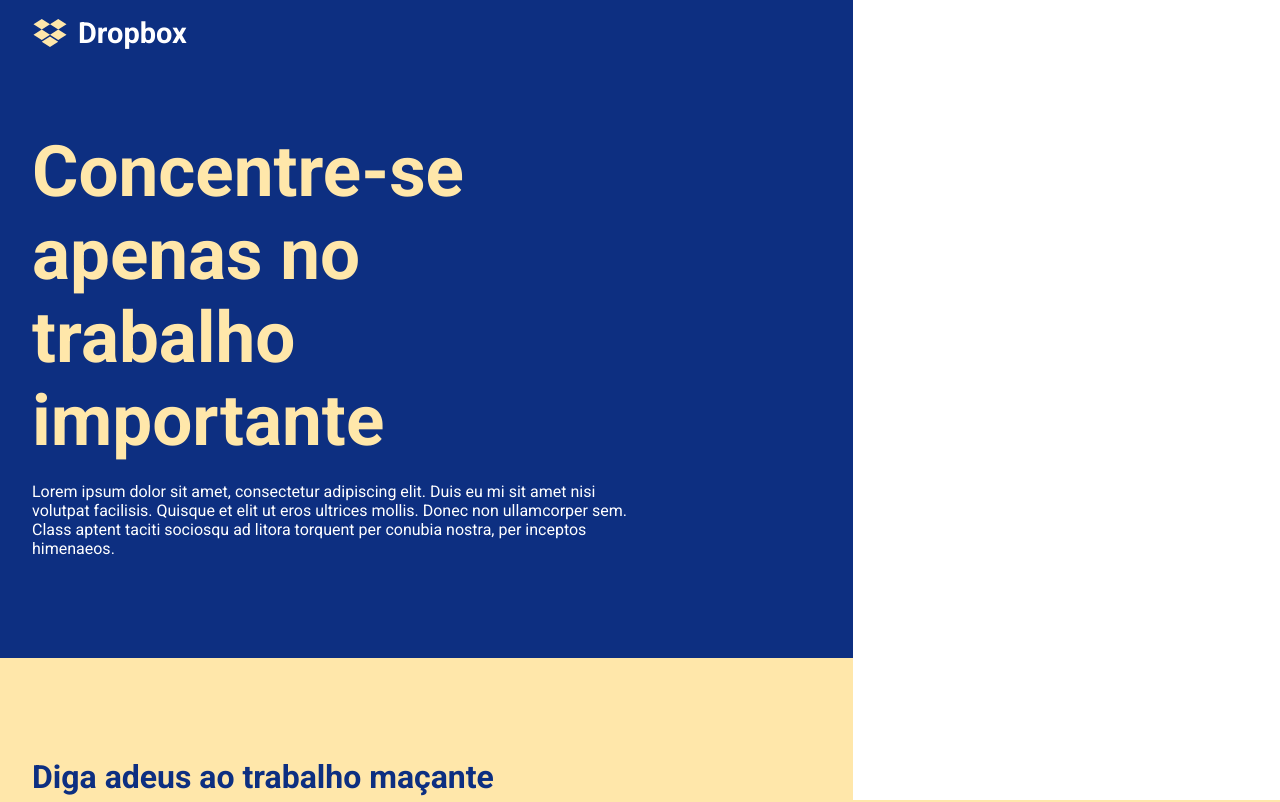
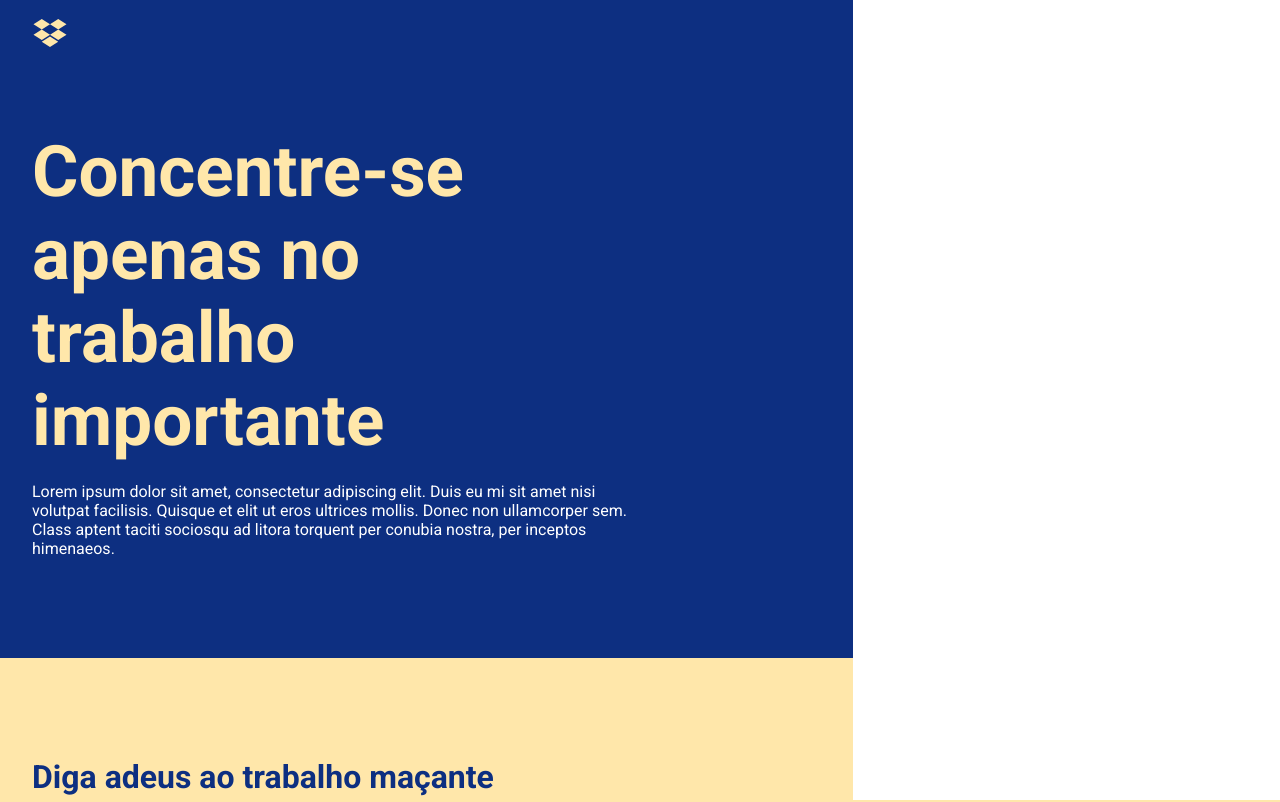
Before and after one commit to guilhermeschmitt/dropbox-clone-ui, a React (Create React App) app: page / in a window 1280 px wide. Shown: the top 802 px of the page. Built offline with nearby package versions, Linux system fonts and the light colour scheme.

Commit message:
DC-01: Add style menu 750px

```diff
--- a/src/App.jsx
+++ b/src/App.jsx
@@ -8,6 +8,10 @@ import GlobalStyles from './styles/GlobalStyles';
 export default function App() {
 
   const [isActive, setIsActive] = useState(false);
+
+  //TODO: 750px
+  //TODO: 1000px
+  //TODO: Resto
 
   return (
     <>
--- a/src/components/Section/index.jsx
+++ b/src/components/Section/index.jsx
@@ -4,7 +4,11 @@ import {
   Content,
   HeaderWrapper,
   Header,
-  DropboxLogo
+  LogoContainer,
+  NavContainer,
+  NavActions,
+  DropboxLogo,
+  HeaderNav
 } from './styles';
 
 const Section = ({ title, color, description }) => {
@@ -12,15 +16,21 @@ const Section = ({ title, color, description }) => {
     <Container className={color}>
       <HeaderWrapper>
         <Header>
-          <h1>
-            <DropboxLogo />
-            <span>
-              Dropbox
-            </span>
-          </h1>
-          <button>
-            Acessar
-          </button>
+          <HeaderNav>
+            <LogoContainer>
+              <DropboxLogo />
+            </LogoContainer>
+            <NavContainer>
+              <NavActions>
+                <button>
+                  Acessar
+                </button>
+                <button>
+                  Menu
+                </button>
+              </NavActions>
+            </NavContainer>
+          </HeaderNav>
         </Header>
       </HeaderWrapper>
 
--- a/src/components/Section/styles.js
+++ b/src/components/Section/styles.js
@@ -42,6 +42,31 @@ export const Container = styled.div`
   position: relative;
 `;
 
+
+
+
+
+
+
+
+
+
+
+
+
+
+
+
+
+
+
+
+
+
+
+
+
+
 export const HeaderWrapper = styled.div`
   position: absolute;
   top: 0;
@@ -53,49 +78,99 @@ export const HeaderWrapper = styled.div`
 `;
 
 export const Header = styled.header`
+  top: 0;
+  left: 0;
+  right: 0;
   z-index: 3;
+  padding: 0;
+  height: 70px;
   display: flex;
-  justify-content: space-between;
+  margin: 0 auto;
+  position: fixed;
+  justify-content: center;
+  background: var(--bg-color);
+`;
+
+export const HeaderNav = styled.nav`
+  width: 100%;
+  height: 100%;
+  display: flex;
+  flex-basis: auto;
   max-width: 1440px;
-  margin: 0 auto;
-  padding: 16px 32px;
-  background: var(--bg-color);
+  flex-wrap: nowrap;
+  align-items: center;
+  flex-direction: row;
+  justify-content: flex-start;
+  padding-left: calc(767px * (1 / 24));
+  padding-right: calc(767px * (1 / 24));
+`;
 
-  > h1 {
-    display: flex;
-    align-items: center;
+export const LogoContainer = styled.div`
+  width: 36px;
+  min-width: 36px;
+  margin-right: 30px;
+`;
 
-    > span {
-      color: var(--text-color);
-      margin-left: 10px;
-      font-size: 29px;
-    }
-  }
+export const NavContainer = styled.div`
+  color: var(--text-color);
+  width: auto;
+  flex-grow: 1;
+  display: flex;
+  flex-basis: auto;
+  align-items: center;
+  justify-content: flex-start;
+`;
+
+export const NavActions = styled.section`
+  display: flex;
+  margin-left: auto;
+  flex-direction: row;
 
   > button {
+    border: none;
+    outline: none;
+    margin-left: 0;
+    font-size: 18px;
+    cursor: pointer;
+    margin-right: 0;
+    background: none;
+    padding: 10px 15px;
+    line-height: 1.625em;
     color: var(--text-color);
-    background: none;
-    outline: none;
-    border: none;
-    font-size: 16px;
-    cursor: pointer;
 
     &:hover, &:focus {
       text-decoration: underline;
     }
   }
-
-  position: fixed;
-  top: 0;
-  left: 0;
-  right: 0;
 `;
 
 export const DropboxLogo = styled(FaDropbox)`
   width: 36px;
   height: 32px;
+  margin-right: 6px;
   fill: var(--logo-color);
 `;
+
+
+
+
+
+
+
+
+
+
+
+
+
+
+
+
+
+
+
+
+
 
 export const Content = styled.div`
   z-index: 2;
```
